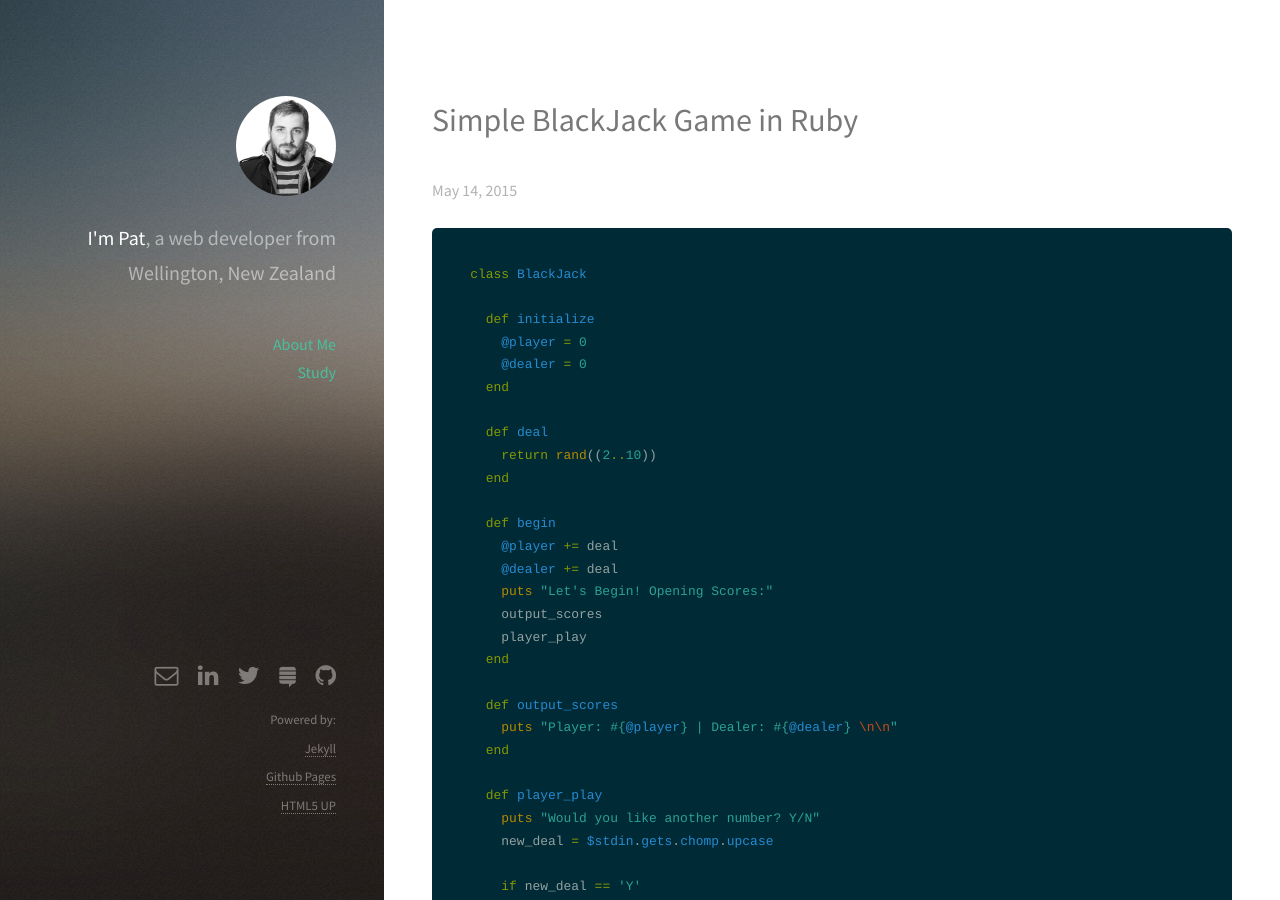
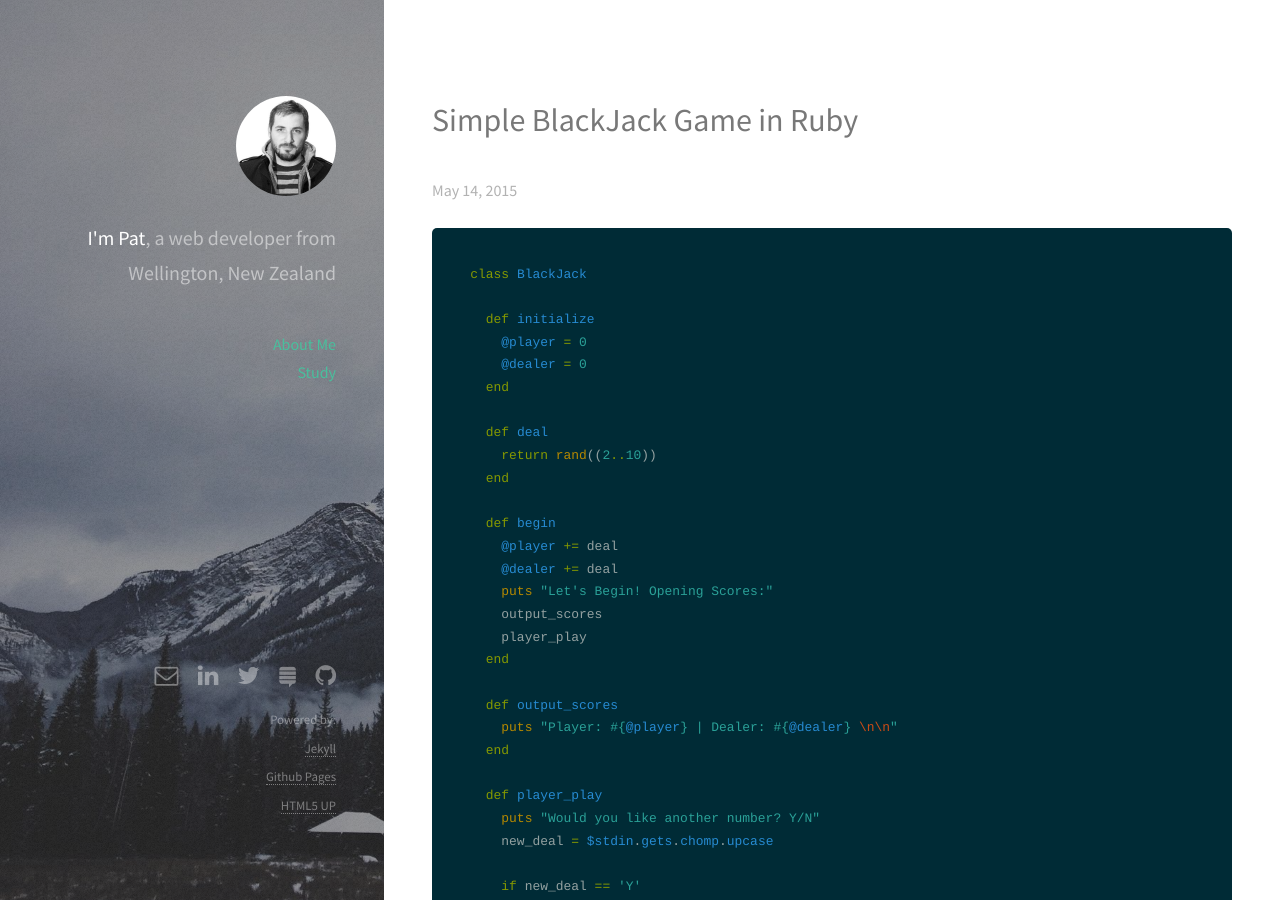
Before and after one commit to pjho/pjho.github.io, a Jekyll site: the page built from _posts/2015-05-14-simple-blackjack-ruby.markdown, in a window 1280 px wide and 900 px high. Built offline with Jekyll 4.4.1, drawn with Linux system fonts in a browser that asks for light colours; Markdown is read by kramdown in place of the engine named in the settings.

Commit message:
added background image

```diff
--- a/_includes/footer.html
+++ b/_includes/footer.html
@@ -4,7 +4,7 @@
           <li><a target="_blank" href="mailto:{{ site.email }}" class="icon fa-envelope-o"><span class="label">Email</span></a></li>
           <li><a target="_blank" href="https://nz.linkedin.com/in/pathorsley" class="icon fa-linkedin"><span class="label">LinkedIn</span></a></li>
           <li><a target="_blank" href="https://twitter.com/patnz" class="icon fa-twitter"><span class="label">Twitter</span></a></li>
-          <li><a target="_blank" href="http://stackexchange.com/users/197221/patnz" class="icon fa-stack-exchange"><span class="label">Stack Exchange</span></a></li>
+          <li><a target="_blank" href="http://stackexchange.com/users/197221/patnz?tab=accounts" class="icon fa-stack-exchange"><span class="label">Stack Exchange</span></a></li>
           <li><a target="_blank" href="https://github.com/phosx" class="icon fa-github"><span class="label">Github</span></a></li>
         </ul>
         <ul class="copyright">
@@ -16,20 +16,4 @@
       </footer>
 
   </body>
-
-<!--
-
-
-{% if site.github_username %}
-<li>
-</li>
-{% endif %}
-
-{% if site.twitter_username %}
-<li>
-</li>
-{% endif %}
-
-<p class="text">{{ site.description }}</p>
--->
 </html>
```
Also changed, not shown: _posts/2015-05-14-simple-blackjack-ruby.markdown (line endings or trailing spaces), images/bg.jpg.
